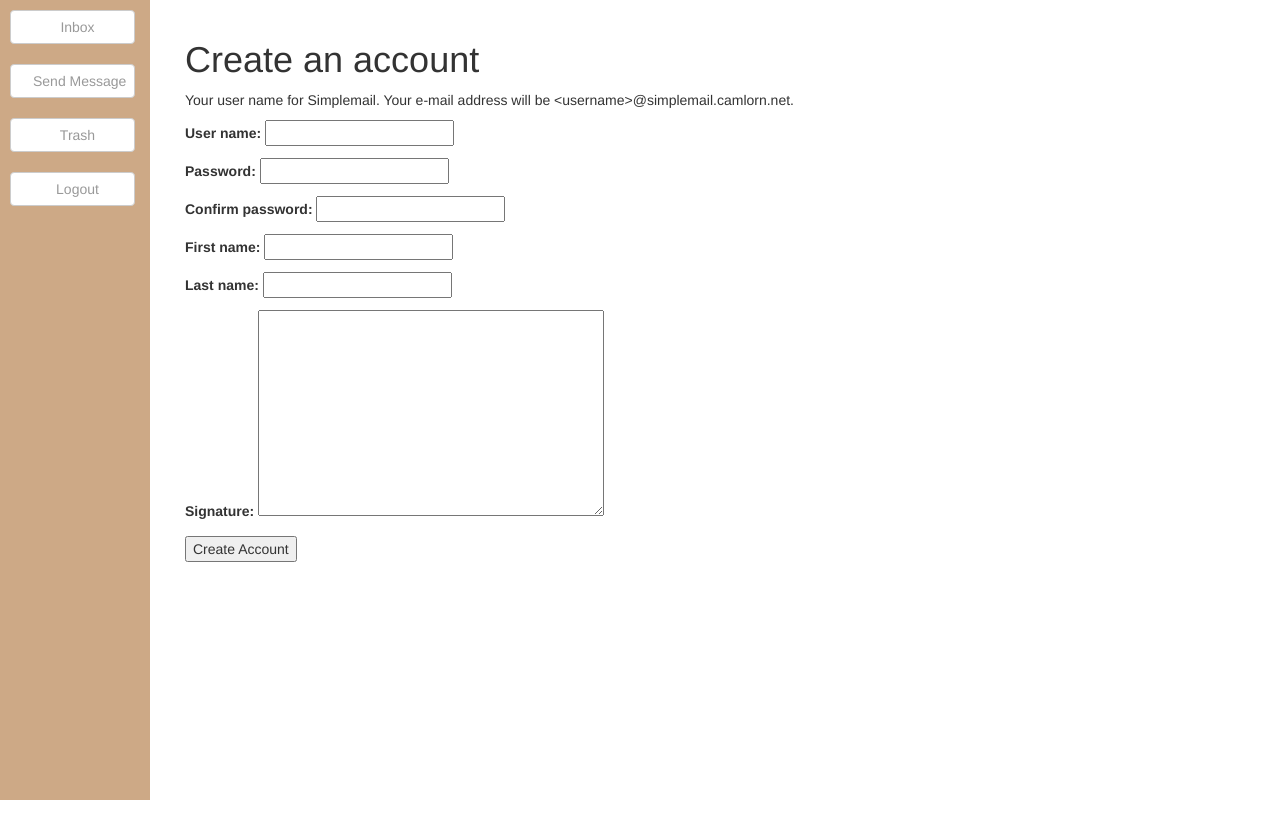
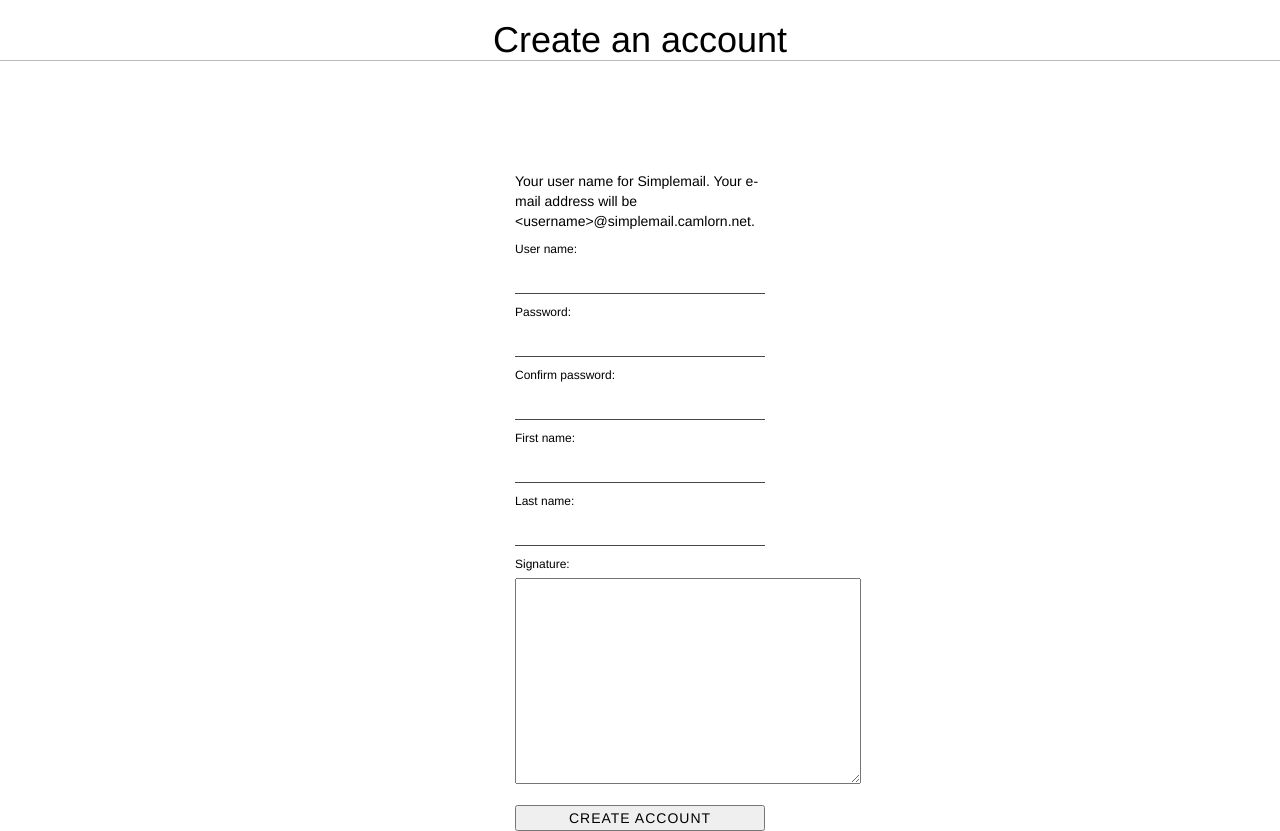
Before and after one commit to ahicks92/simplemail, a Django app: page /create_account in a window 1280 px wide. Before the commit the page ends 800 px from the top, so only its background shows below. Run offline with Django 3.2, Linux system fonts and the light colour scheme; some libraries are stand-ins or nearby versions.

Commit message:
changed <p> text-color to black corrected the template it inherited from, read comment on top

```diff
--- a/cen4010/simplemail/static/simplemail/login.css
+++ b/cen4010/simplemail/static/simplemail/login.css
@@ -90,7 +90,7 @@ button.register{
     color:black;
 }
 
-a{
+a,p{
     color: black;
     text-decoration:none;
 }
--- a/cen4010/simplemail/templates/simplemail/form.html
+++ b/cen4010/simplemail/templates/simplemail/form.html
@@ -1,23 +1,26 @@
-{%extends "simplemail/base_application.html"%}
+{%extends "simplemail/base_main.html"%}
+<!-- the create account form needs to extend base_main otherwise the user would
+be able to see inside of the application (i.e. the sidebar with inbox, send message,
+trash and logout. -->
+{% block styles %}
+    {% load staticfiles %}
+    <link rel="stylesheet" type="text/css" href="{% static 'simplemail/login.css' %}" />
+{% endblock styles %}
 
-{%block page%}
+{%block content%}
     <h1>{{form_title | escape}}</h1>
-    <form action="{{next_url}}" method="post">
+    <form class="login" action="{{next_url}}" method="post">
         {%csrf_token%}
         {%for field in form%}
             {%for err in form.non_field_errors%}
                 <p>{{err | escape}}</p>
             {%endfor%}
             {%for err in field.errors%}
-                <p>{{err}}</p>
+                <p class="errorlist">{{err}}</p>
             {%endfor%}
             <p>{{field.help_text | escape}}</p>
             <p>{{field.label_tag}} {{field}}</p>
         {%endfor%}
         <input type="submit" value="{{submit_label | escape}}"/>
     </form>
-{%endblock page%}
-
-{% block footer %}
-
-{% endblock footer %}
+{%endblock content%}
--- a/cen4010/simplemail/templates/simplemail/inbox.html
+++ b/cen4010/simplemail/templates/simplemail/inbox.html
@@ -12,6 +12,4 @@
      </tr>
     </table>
 
-    {% include "simplemail/base_form.html" %}
-
 {% endblock page %}
```
